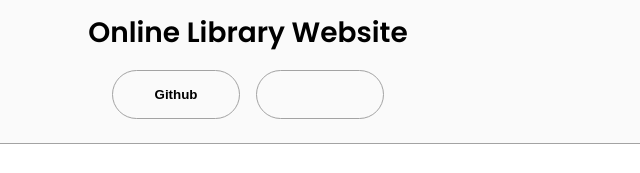
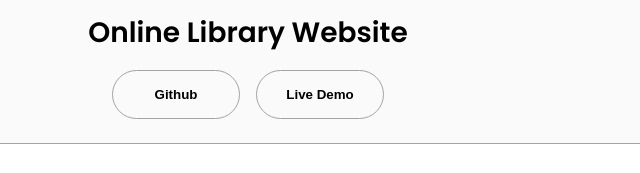
Before and after one commit to Almahil249/Portfolio, a website: page index.html in a window 1280 px wide. Shown: the part 3444-3617 px from the top of the page, 392-1032 px from the left. Drawn offline with Linux system fonts and the light colour scheme.

Commit message:
online-library project live demo link added, and @vercel files added

```diff
--- a/index.html
+++ b/index.html
@@ -470,8 +470,10 @@
                 Github
               </button>
               <button
-                class="btn btn-color-2 project-btn" >
-
+                class="btn btn-color-2 project-btn"
+                onclick="window.open('https://library.almahil.com/', '_blank')"
+              >
+                Live Demo
               </button>
             </div>
           </div>
```
